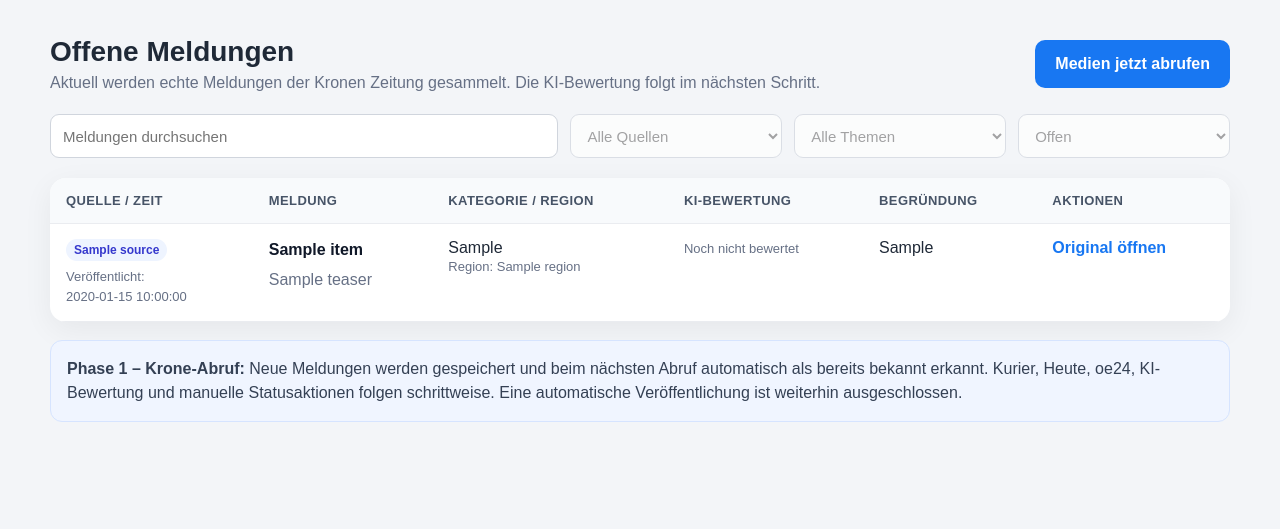
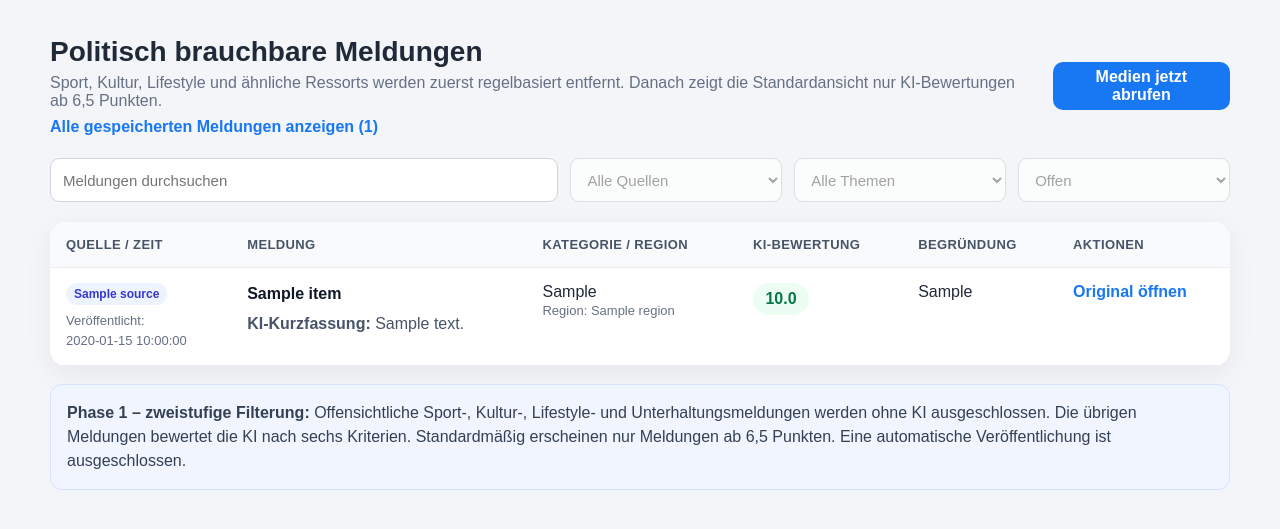
Before and after one commit to fb-bezirk-collab/facebook-seitenassistent, a FastAPI app: template templates/media_monitor.html in a window 1280 px wide. Shown: the part 128-657 px from the top of the page. Run offline with FastAPI, Linux system fonts and the light colour scheme; the visitor is signed in with stand-in values (Sample User, id 1); the template is opened without the code that fills it: most values are stand-ins (such as "Sample title", 1, 10 or a date in 2020).

Commit message:
Add files via upload

```diff
--- a/templates/media_monitor.html
+++ b/templates/media_monitor.html
@@ -22,6 +22,10 @@
         .fetch-button { min-height: 48px; padding: 0 20px; border: 0; border-radius: 10px; background: #1877f2; color: #fff; font-size: 16px; font-weight: 800; cursor: pointer; }
         .notice { margin-bottom: 20px; padding: 14px 16px; border: 1px solid #a6f4c5; background: #ecfdf3; color: #067647; border-radius: 10px; }
         .error-notice { border-color: #fecdca; background: #fef3f2; color: #b42318; }
+        .warning-notice { border-color: #fedf89; background: #fffaeb; color: #b54708; }
+        .score { display:inline-flex; align-items:center; justify-content:center; min-width:56px; padding:7px 10px; border-radius:999px; background:#ecfdf3; color:#067647; font-weight:900; }
+        .summary { margin:7px 0 0; color:#475467; line-height:1.45; }
+        .view-link { color:#1877f2; font-weight:800; text-decoration:none; }
         .source-label { display: inline-block; margin-bottom: 6px; padding: 4px 8px; border-radius: 999px; background: #eef4ff; color: #3538cd; font-size: 12px; font-weight: 800; }
         .title-link { color: #101828; text-decoration: none; font-size: 16px; font-weight: 800; line-height: 1.35; }
         .title-link:hover { color: #1877f2; text-decoration: underline; }
@@ -72,20 +76,23 @@
 <div class="container">
     {% if fetched %}
         <div class="notice">
-            Krone wurde erfolgreich abgerufen ({{ last_fetch_at }}). Neu gespeichert: <strong>{{ new_count }}</strong> Meldung{% if new_count != 1 %}en{% endif %}.
-            Bereits bekannte Meldungen wurden nicht doppelt angelegt.
+            Krone wurde erfolgreich abgerufen ({{ last_fetch_at }}). Neu gespeichert: <strong>{{ new_count }}</strong>.
+            Regelbasiert ausgefiltert: <strong>{{ excluded_count }}</strong>. KI-bewertet: <strong>{{ rated_count }}</strong>.
+            Davon ab 6,5 Punkten sichtbar: <strong>{{ visible_count }}</strong>.
         </div>
     {% endif %}
+    {% if warning %}
+        <div class="notice warning-notice"><strong>Der Abruf war erfolgreich, aber die KI-Bewertung nicht vollständig:</strong> {{ warning }}</div>
+    {% endif %}
     {% if error %}
-        <div class="notice error-notice">
-            <strong>Der Krone-Abruf ist fehlgeschlagen:</strong> {{ error }}
-        </div>
+        <div class="notice error-notice"><strong>Der Krone-Abruf ist fehlgeschlagen:</strong> {{ error }}</div>
     {% endif %}
 
     <section class="toolbar">
         <div class="toolbar-copy">
-            <h2>Offene Meldungen</h2>
-            <p>Aktuell werden echte Meldungen der Kronen Zeitung gesammelt. Die KI-Bewertung folgt im nächsten Schritt.</p>
+            <h2>Politisch brauchbare Meldungen</h2>
+            <p>Sport, Kultur, Lifestyle und ähnliche Ressorts werden zuerst regelbasiert entfernt. Danach zeigt die Standardansicht nur KI-Bewertungen ab 6,5 Punkten.</p>
+            <p style="margin-top:8px"><a class="view-link" href="/media-monitor{% if not show_all %}?show_all=1{% endif %}">{% if show_all %}Nur politisch brauchbare anzeigen{% else %}Alle gespeicherten Meldungen anzeigen ({{ all_count }}){% endif %}</a></p>
         </div>
         <form method="post" action="{{ url_for('medienmonitor_abrufen') }}">
             <button class="fetch-button" type="submit">Medien jetzt abrufen</button>
@@ -134,13 +141,15 @@
                             </td>
                             <td>
                                 <a class="title-link" href="{{ item.url }}" target="_blank" rel="noopener noreferrer">{{ item.title }}</a>
-                                {% if item.teaser %}<p class="teaser">{{ item.teaser }}</p>{% endif %}
+                                {% if item.ai_summary %}<p class="summary"><strong>KI-Kurzfassung:</strong> {{ item.ai_summary }}</p>{% elif item.teaser %}<p class="teaser">{{ item.teaser }}</p>{% endif %}
                             </td>
                             <td>
                                 {{ item.source_category or item.category }}<br>
                                 <span class="time-note">Region: {{ item.region }}</span>
                             </td>
-                            <td><span class="pending-score">Noch nicht bewertet</span></td>
+                            <td>
+                                {% if item.score_total is not none %}<span class="score">{{ "%.1f"|format(item.score_total) }}</span>{% else %}<span class="pending-score">Nicht bewertet</span>{% endif %}
+                            </td>
                             <td>{{ item.ai_reason }}</td>
                             <td><a class="open-link" href="{{ item.url }}" target="_blank" rel="noopener noreferrer">Original öffnen</a></td>
                         </tr>
@@ -161,7 +170,7 @@
     </section>
 
     <div class="phase-note">
-        <strong>Phase 1 – Krone-Abruf:</strong> Neue Meldungen werden gespeichert und beim nächsten Abruf automatisch als bereits bekannt erkannt. Kurier, Heute, oe24, KI-Bewertung und manuelle Statusaktionen folgen schrittweise. Eine automatische Veröffentlichung ist weiterhin ausgeschlossen.
+        <strong>Phase 1 – zweistufige Filterung:</strong> Offensichtliche Sport-, Kultur-, Lifestyle- und Unterhaltungsmeldungen werden ohne KI ausgeschlossen. Die übrigen Meldungen bewertet die KI nach sechs Kriterien. Standardmäßig erscheinen nur Meldungen ab 6,5 Punkten. Eine automatische Veröffentlichung ist ausgeschlossen.
     </div>
 </div>
 </main>
```
